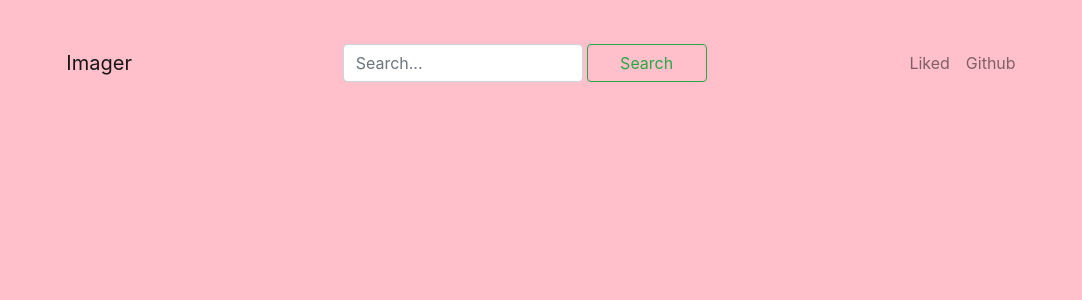
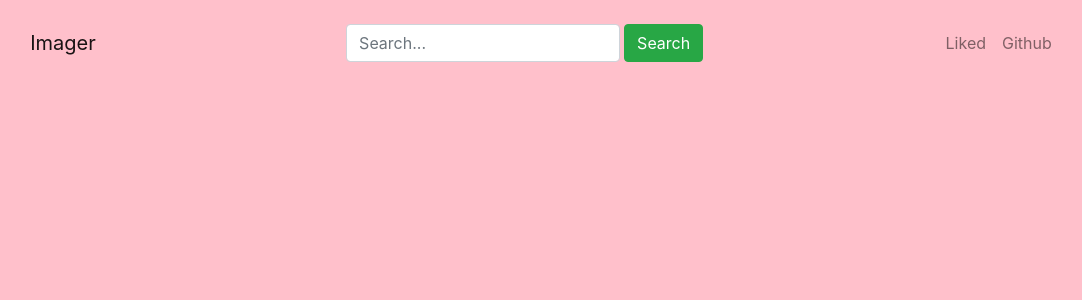
Before and after one commit to priamjain/Imager, a React (Create React App) app in the folder client/: page / in a window 1280 px wide. Shown: the top 300 px of the page, without its empty margins (95-1177 px from the left). Built offline with nearby package versions, Linux system fonts and the light colour scheme.

Commit message:
duplicacy in liked list solved

```diff
--- a/client/src/App.js
+++ b/client/src/App.js
@@ -12,7 +12,8 @@ class App extends React.Component {
 			searchResults:{},
 			liked :[],
 			isLoading:true,
-			currentPage:'Search'
+			currentPage:'Search',
+			notification:""
 		}
 	}
 
@@ -31,19 +32,21 @@ class App extends React.Component {
 				})
 		})
 	}
-	addToLiked = (image)=>this.setState((prev) => ({liked:[...prev.liked,image]}))
+	addToLiked = (image)=>{
+		if(this.state.liked.includes(image)){
+			this.setState({notification:"Already in Liked Images"})
+		}
+		else{
+		this.setState((prev) => ({liked:[...prev.liked,image]}))
+	}
+}
 	deleteFromLiked = (image)=>{
 		this.setState(prev=>({liked:prev.liked.filter(img => img.id!==image.id)}));
 	};
 	render(){
-		if(this.state.isLoading){
-			return(<Spinner animation='border'></Spinner>)
-		}
-		else{
-			return(
+		return(
 				<div className="App">
 				<Header updateState={this.updateState} currentPage={this.state.currentPage}></Header>
-
 				<Main
 				isLoading={this.state.isLoading}
 				currentPage={this.state.currentPage}
@@ -53,10 +56,10 @@ class App extends React.Component {
 				deleteFromLiked={this.deleteFromLiked}
 				>
 				</Main>
+
 			</div>
 			);
 		}
-	}
 }
 
 export default App;
--- a/client/src/Components/Header/Header.js
+++ b/client/src/Components/Header/Header.js
@@ -6,7 +6,7 @@ var Header = (props)=> {
 	return (
 		<div id="header" className="container ">
 
-			<Navbar bg="transparent" expand="md"  className='flex-row justify-content-around'>
+			<Navbar bg="transparent" expand="md"  className='flex-row justify-content-around' fixed="top">
 				<Navbar.Brand className='order-1'>Imager</Navbar.Brand>
 				<Nav className='order-last order-md-2'>
 					<Searchbar updateState={props.updateState}></Searchbar>
@@ -26,7 +26,6 @@ var Header = (props)=> {
 
 				</Nav>
 			</Navbar>
-
 		</div>
 	)
 }
--- a/client/src/Components/Main/Main.js
+++ b/client/src/Components/Main/Main.js
@@ -23,7 +23,7 @@ function Main(props){
 			}
 		}
 		return (
-			<div id="main" className="d-flex flex-column align-items-center">
+			<div id="main" style={{marginTop:'100px'}}className="d-flex flex-column align-items-center">
 				{content()}
 			</div>
 		)
--- a/client/src/Components/PhotoOptions/PhotoOptions.js
+++ b/client/src/Components/PhotoOptions/PhotoOptions.js
@@ -26,7 +26,7 @@ function PhotoOptions(props) {
 				:<Button variant="light rounded-0" onClick={()=>props.addToLiked(props.image)}><i class="far fa-heart"></i></Button>
 			}
 
-			<Button variant="success rounded-0" onClick={downloadHandle}><i class="fas fa-download"></i></Button>
+			<Button variant="success rounded-0" onClick={downloadHandle}><i className="fas fa-download"></i></Button>
 		</div>
 	)
 }
--- a/client/src/Components/Searchbar/Searchbar.js
+++ b/client/src/Components/Searchbar/Searchbar.js
@@ -23,9 +23,9 @@ function Searchbar(props) {
 	}
 	return (
 		<div className="d-flex flex-row justify-content-center p-3">
-			<Form inline className='d-flex fex-row justify-content-center' style={{width:'30em'}} onSubmit={handleSubmit}>
-				<FormControl type="text" placeholder="Search..." className="w-50 mr-1" onChange={(e)=>setsearchText(e.target.value)} value={searchText}></FormControl>
-				<Button type="submit" variant="outline-success" className="w-25">Search</Button>
+			<Form inline className='d-flex fex-row justify-content-center' onSubmit={handleSubmit}>
+				<FormControl type="text" placeholder="Search..." className="mr-1 ml-0" onChange={(e)=>setsearchText(e.target.value)} value={searchText}></FormControl>
+				<Button type="submit" variant="success">Search</Button>
 			</Form>
 		</div>
 	)
```
